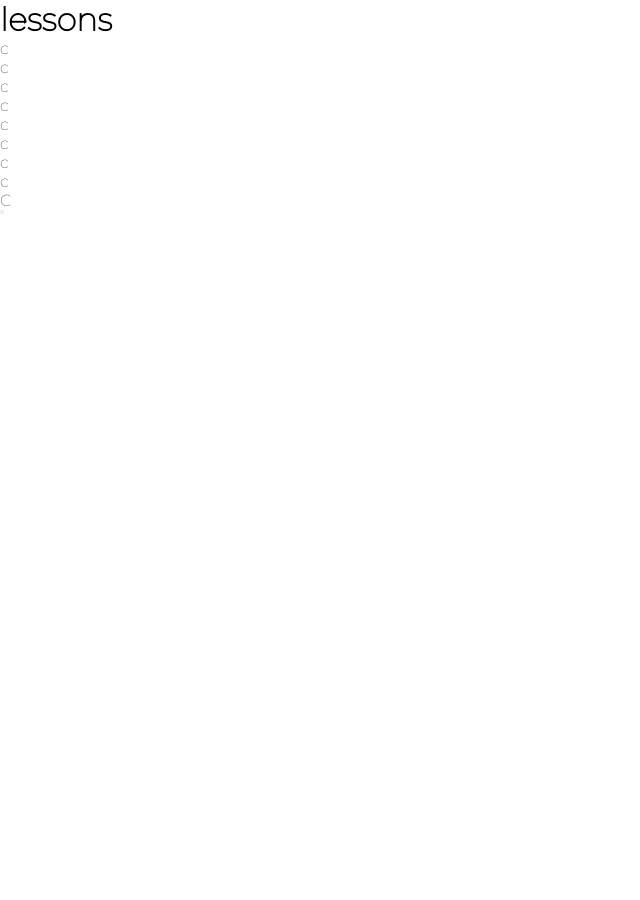
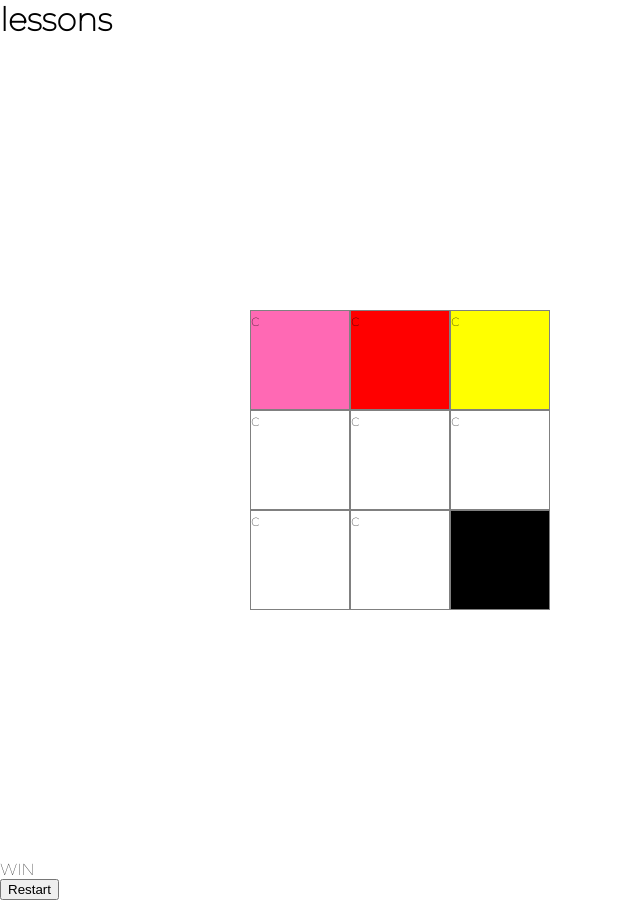
Before and after one commit to hollandlive/react-2021, a plain HTML site: page tiktaktoe/lesson.html in a window 1280 px wide. Shown: the whole page, without its empty margins (0-640 px from the left). Before the commit the page ends 800 px from the top, so only its background shows below. Drawn offline with Linux system fonts and the light colour scheme.

Commit message:
example css variables

```diff
--- a/tiktaktoe/lesson.html
+++ b/tiktaktoe/lesson.html
@@ -24,8 +24,8 @@
         <div class="cell" data-cell="">C</div>
     </div>
     <div class="game-message">
-        <div data-winner-message-text></div>
-        <button id="restart"></button>
+        <div data-winner-message-text>WIN</div>
+        <button id="restart">Restart</button>
     </div>
 </body>
 </html>
--- a/tiktaktoe/lessons.css
+++ b/tiktaktoe/lessons.css
@@ -1,5 +1,44 @@
-* {
+*, *::before, *::after {
+    box-sizing: border-box;
+}
+
+:root {
+    /* --cell-width: 100px;
+    --cell-height: 125px; */
+    --cell-size: 100px;
+}
+body {
 	padding: 0;
 	margin: 0;
 	font-family: 'Montserrat', sans-serif;
 }
+
+.board {
+    width: 100vh;
+    height: 100vh;
+    display: grid;
+    justify-content: center;
+    align-content: center;
+    grid-template-columns: repeat(3, auto);
+}
+
+.cell {
+    /* width: var(--cell-width);
+    height: var(--cell-height); */
+    width: var(--cell-size);
+    height: var(--cell-size);
+    border: 1px solid grey;
+}
+
+.cell:first-child {
+ background-color: hotpink;
+}
+.cell:nth-child(2) {
+    background-color: red;
+}
+.cell:nth-child(3) {
+    background-color: yellow;
+}
+.cell:last-child {
+    background-color: black;
+}
```
